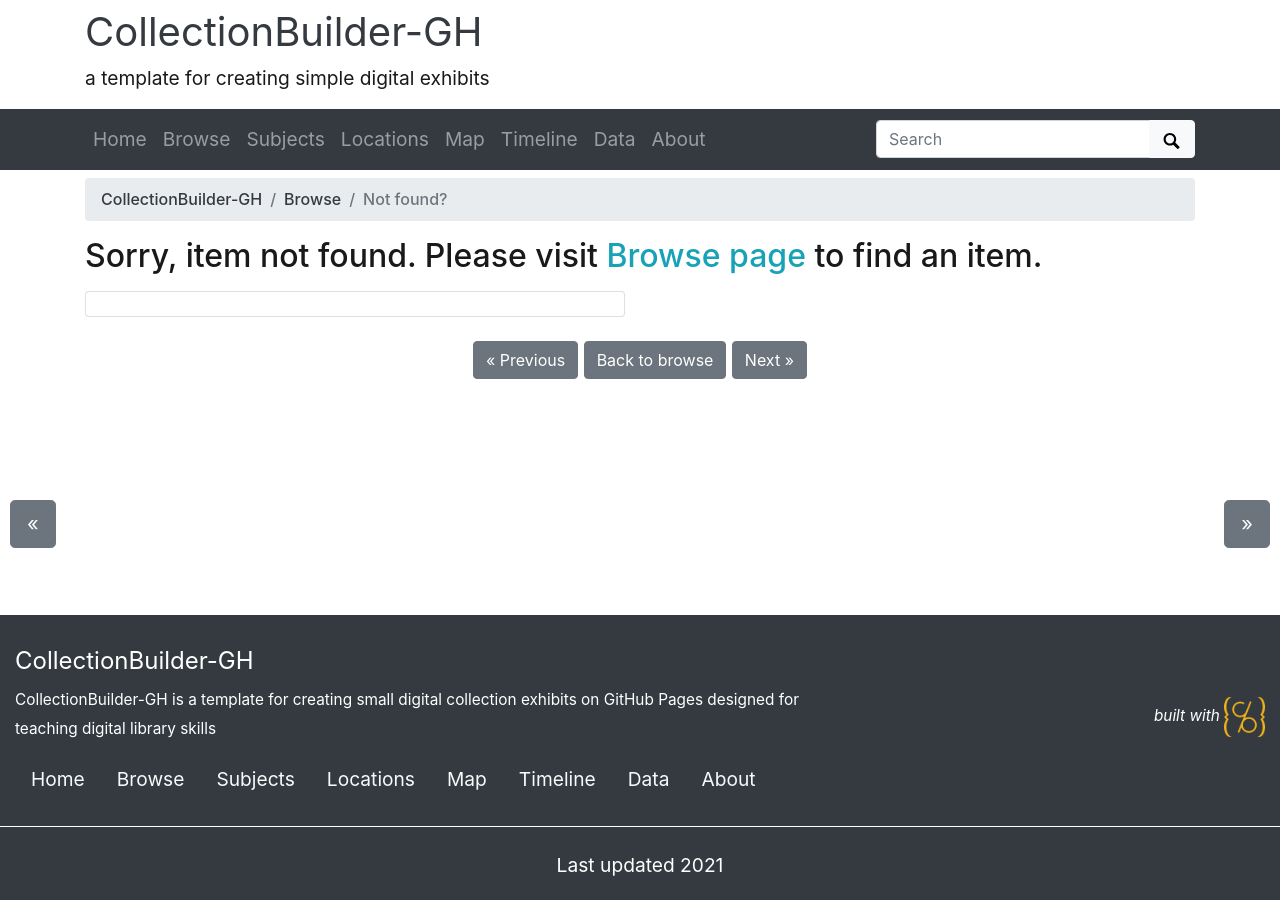
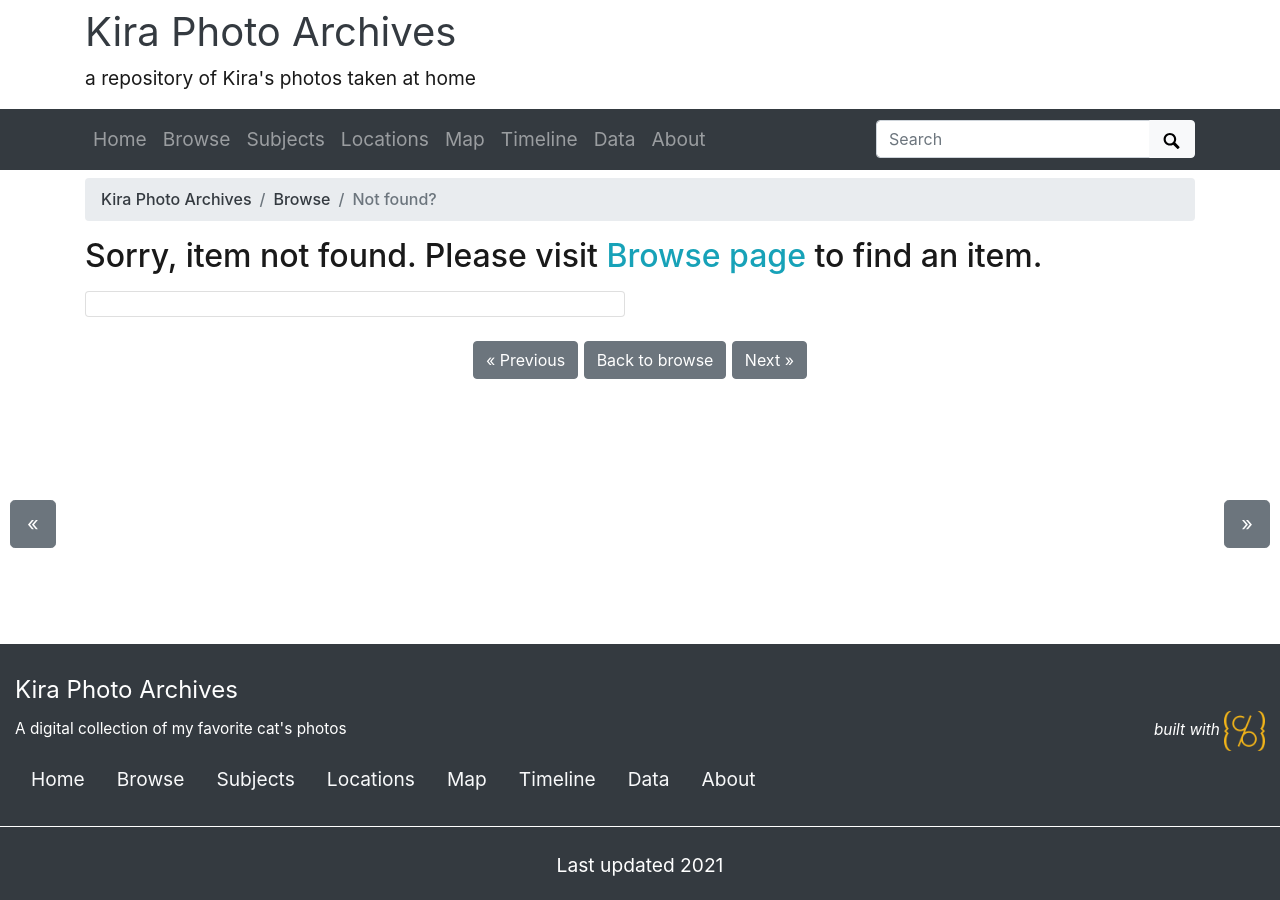
Before and after one commit to rllabangon/nstp, a Jekyll site: the page built from pages/item.md, in a window 1280 px wide. Built offline with Jekyll 4.4.1, drawn with Linux system fonts in a browser that asks for light colours.

Commit message:
Update _config.yml

```diff
--- a/_config.yml
+++ b/_config.yml
@@ -20,14 +20,14 @@ source-code: https://github.com/CollectionBuilder/collectionbuilder-gh
 # SITE SETTINGS
 #
 # title of site appears in banner
-title: CollectionBuilder-GH
+title: Kira Photo Archives
 # tagline, a short phrase that will appear throughout the site in the top banner
-tagline: a template for creating simple digital exhibits
+tagline: a repository of Kira's photos taken at home
 # description appears in meta tags and other locations
 # this description might appear in search result lists, keep around 160 characters max
-description: "CollectionBuilder-GH is a template for creating small digital collection exhibits on GitHub Pages designed for teaching digital library skills"
+description: "A digital collection of my favorite cat's photos"
 # creator of the digital collection, to appear in meta tags; we typically use our GitHub usernames but feel free to just use your name
-author: CollectionBuilder
+author: Raven Labangon
 
 ##########
 # COLLECTION SETTINGS
```
